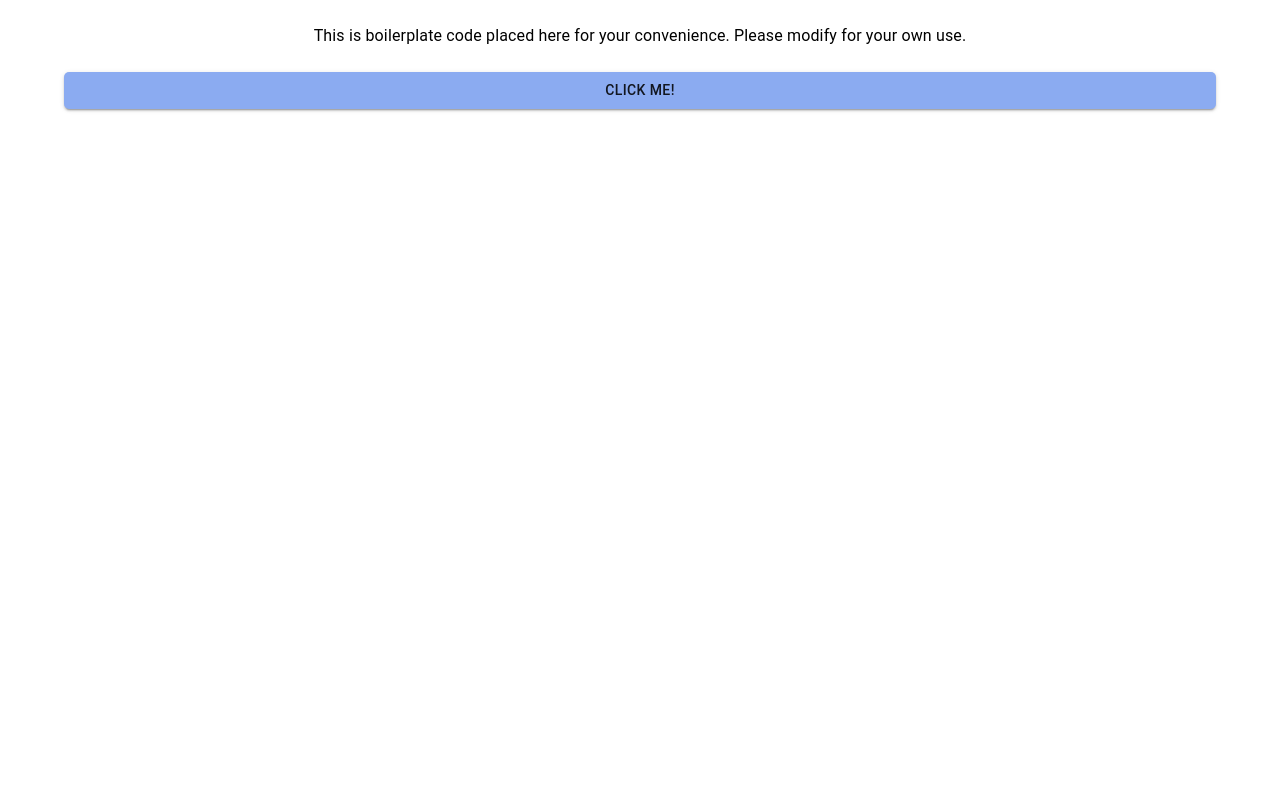
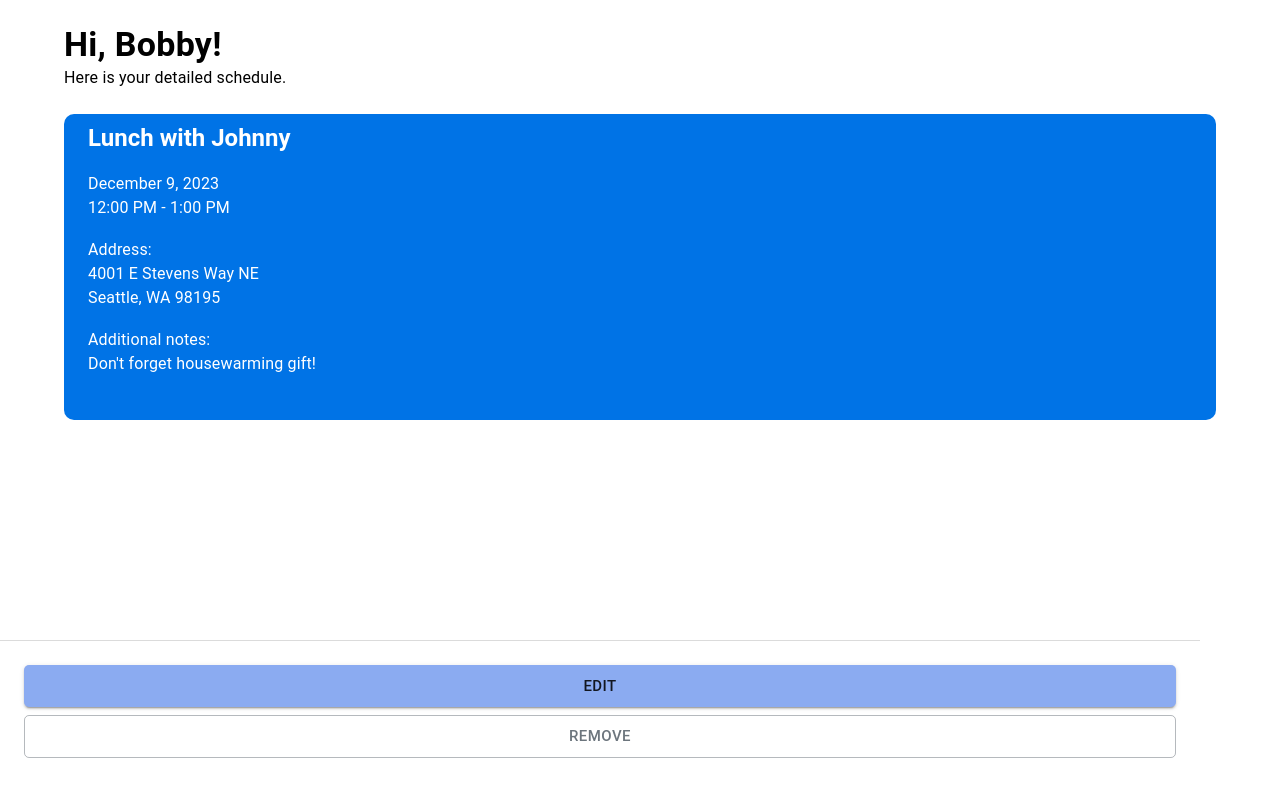
Before and after one commit to orangepulpsucks/Dubhacks-2023, a React (Vite) app: page /event/1/details in a window 1280 px wide. Shown: the top 796 px of the page. Built offline with nearby package versions, Linux system fonts and the light colour scheme.

Commit message:
Edit EventDetails.css and EventDetails.tsx

```diff
--- /dev/null
+++ b/src/pages/EventDetails.css
@@ -0,0 +1,8 @@
+#button-stack {
+    position: fixed;
+    bottom: 0;
+    height: 160px;
+    border-top: 1px solid #DBDBDB;
+    background-color: white;
+    z-index: 999;
+}
--- a/src/pages/EventDetails.tsx
+++ b/src/pages/EventDetails.tsx
@@ -5,21 +5,76 @@ import { useDispatch } from 'react-redux';
 import CustomPage from '../components/CustomPage';
 import { setNewAlert } from '../service/alert';
 
+import './EventDetails.css';
+
 const EventDetails: React.FC = () => {
   const dispatch = useDispatch();
 
-  const alertHandler = () => {
-    setNewAlert(dispatch, { msg: "Hello world!" });
-  }
+  const hardCodedEvents = [0]
 
   return (
-    <CustomPage>
-      <Typography align="center" variant="body1" sx={{ mt: 3, mx: 2 }}>
-        This is boilerplate code placed here for your convenience. Please modify for your own use.
-      </Typography>
-      <Container sx={{ mt: 3 }}>
-        <Button variant="contained" fullWidth onClick={alertHandler}>
-          Click me!
+    <CustomPage contentHeight="calc(100% - 150px)">
+      {/* Header */}
+      <Container sx={{ my: 3, px: 2, width: "100%" }}>
+        <Typography variant="h4" sx={{ fontWeight: "bold" }}>
+          Hi, Bobby!
+        </Typography>
+        <Typography variant="body1">
+          Here is your detailed schedule.
+        </Typography>
+      </Container>
+
+      {/* Events */}
+      <Container sx={{ px: 2 }}>
+        {
+          hardCodedEvents.map((event, i) => {
+            return (
+              <Container key={i} sx={{ my: 1, py: 1 }} className="event-item">
+                <Typography variant="h5" sx={{ fontWeight: "bold" }}>
+                  Lunch with Johnny
+                </Typography>
+                <br />
+                <Typography variant="body1">
+                  December 9, 2023
+                </Typography>
+                <Typography variant="body1">
+                  12:00 PM - 1:00 PM
+                </Typography>
+                <br />
+                <Typography variant="body1">
+                Address:
+                </Typography>
+                <Typography variant="body1">
+                4001 E Stevens Way NE
+                </Typography>
+                <Typography variant="body1">
+                Seattle, WA 98195
+                </Typography>
+                <br />
+                <Typography variant="body1">
+                Additional notes:
+                </Typography>
+                <Typography variant="body1">
+                Don't forget housewarming gift!
+                </Typography>
+                <br />
+                <br />
+
+
+
+              </Container>
+            )
+          })
+        }
+      </Container>
+
+      {/* Buttons at bottom */}
+      <Container sx={{ py: 2 }} id="button-stack">
+        <Button variant="contained" fullWidth size="large"sx={{ my: 1 }}>
+          Edit
+        </Button>
+        <Button variant="outlined" color="secondary" fullWidth size="large" sx={{ mb: 1 }}>
+          Remove
         </Button>
       </Container>
     </CustomPage>
```
